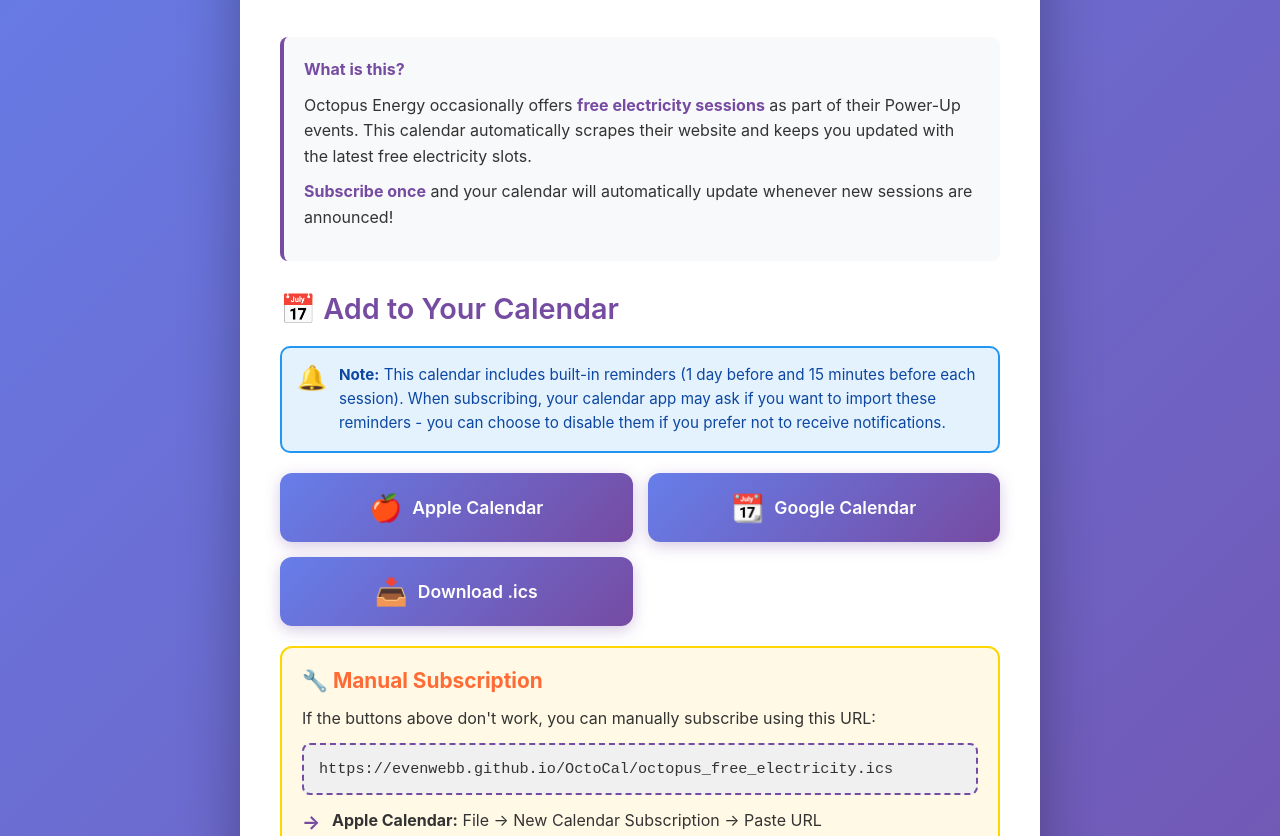
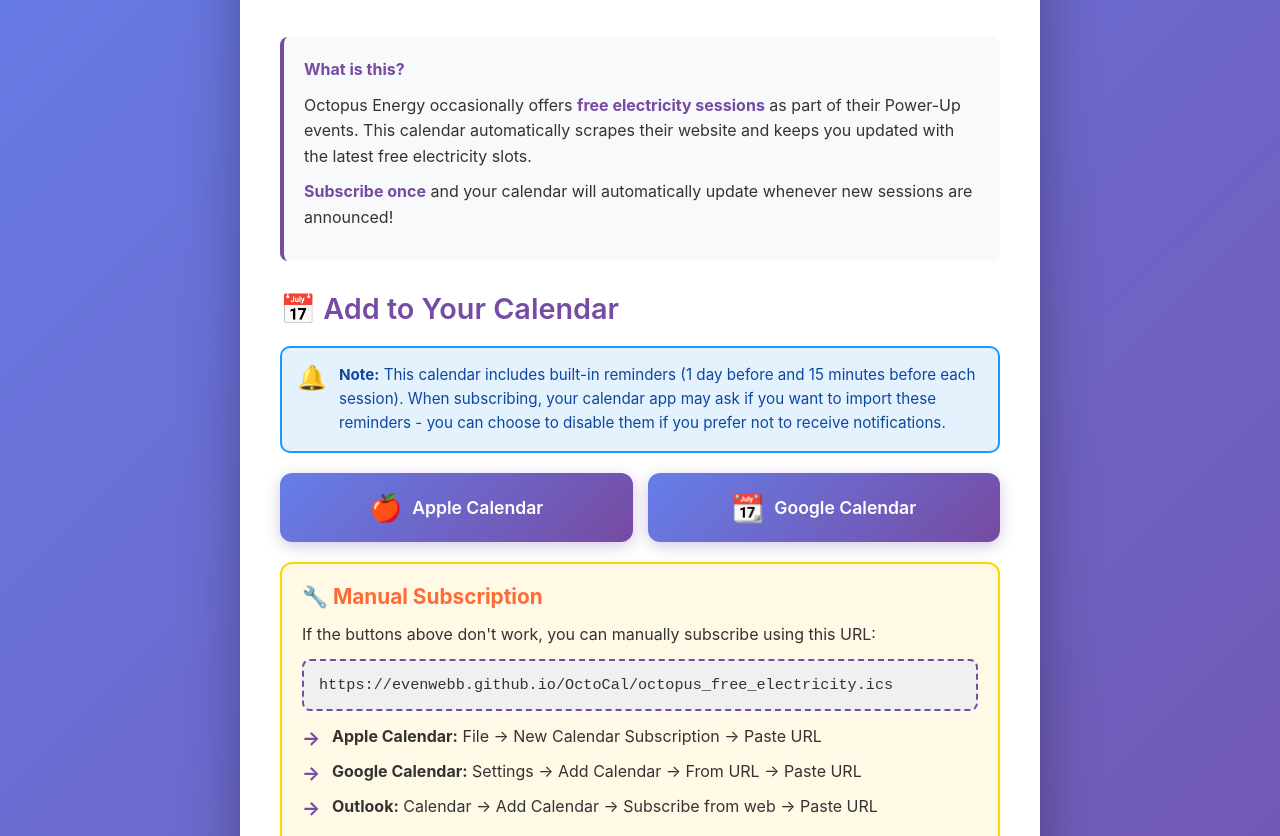
Before and after one commit to evenwebb/OctoCal, a plain HTML site: page gh-pages-src/index.html in a window 1280 px wide. Shown: the part 261-1097 px from the top of the page. Drawn offline with Linux system fonts and the light colour scheme; no server answers.

Commit message:
Remove .ics download link from index.html
Removed the download link for the .ics file from the calendar section.

```diff
--- a/gh-pages-src/index.html
+++ b/gh-pages-src/index.html
@@ -276,10 +276,6 @@
                 <span class="icon">📆</span>
                 <span>Google Calendar</span>
             </a>
-            <a href="octopus_free_electricity.ics" class="calendar-btn" download>
-                <span class="icon">📥</span>
-                <span>Download .ics</span>
-            </a>
         </div>
 
         <div class="manual-instructions">
```
